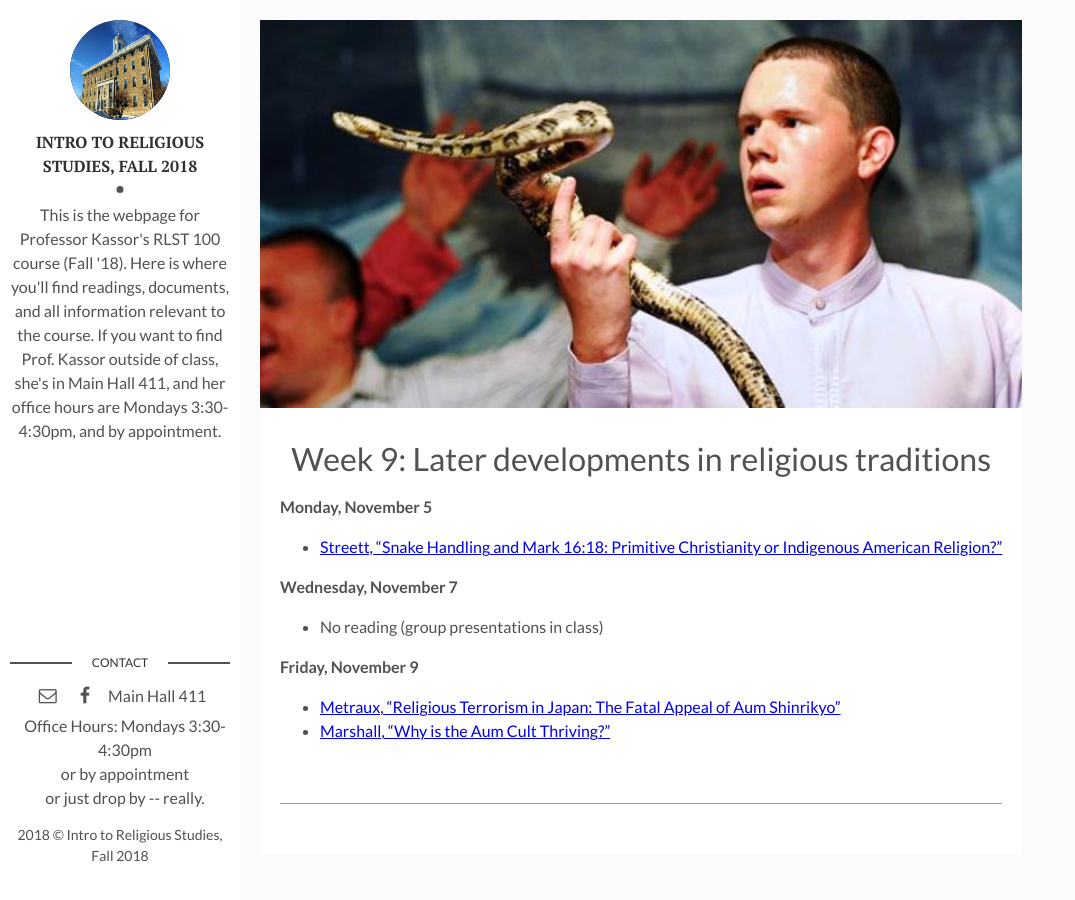
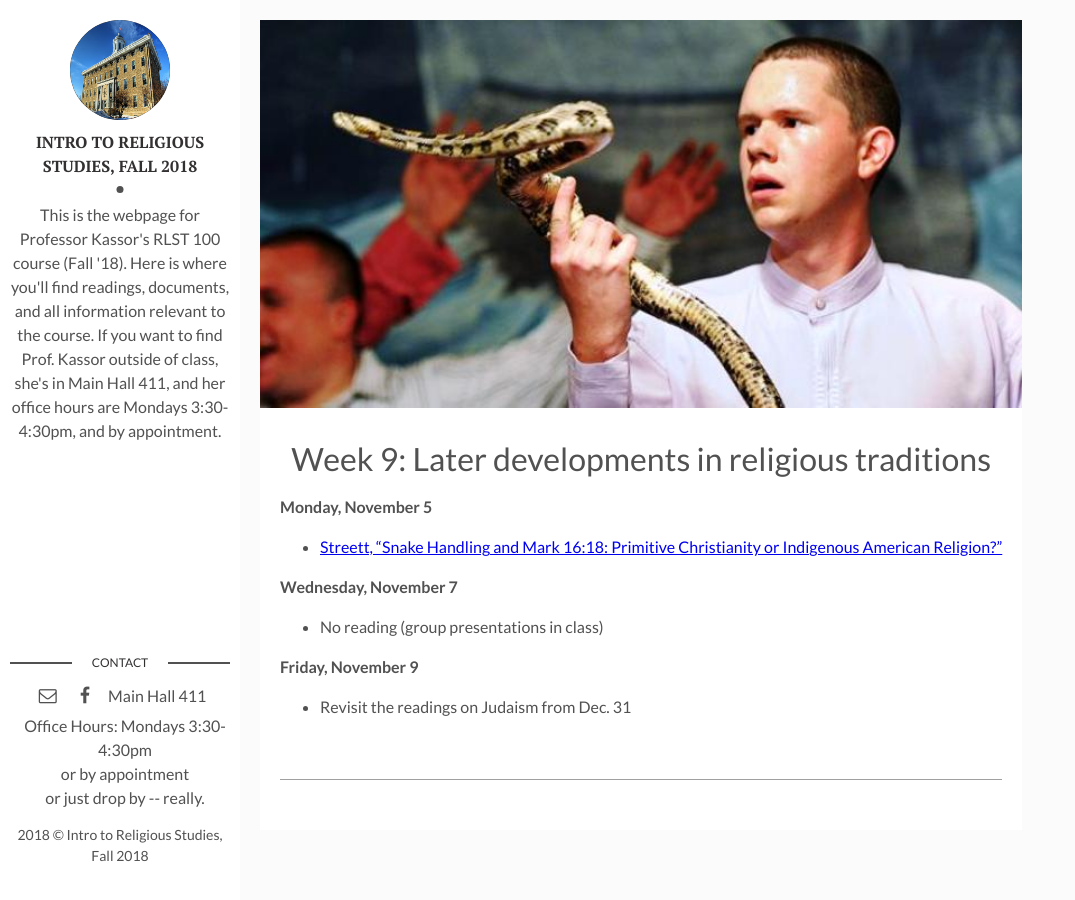
Before and after one commit to ckassor/ckassor.github.io, a Jekyll site: the page built from _posts/2017-01-01-week 9.markdown, in a window 1280 px wide. Shown: the whole page, without its empty margins (0-1075 px from the left). Built offline with Jekyll 4.4.1, drawn with Linux system fonts in a browser that asks for light colours; comment, search, counter and statistics services are not loaded.

Commit message:
fixed friday

```diff
--- a/_posts/2017-01-01-week 9.markdown
+++ b/_posts/2017-01-01-week 9.markdown
@@ -14,5 +14,4 @@ img: snakes.jpg
 - No reading (group presentations in class)
 
 **Friday, November 9**
-- [Metraux, "Religious Terrorism in Japan: The Fatal Appeal of Aum Shinrikyo"](http://www.jstor.org.proxy.lawrence.edu:2048/stable/pdf/2645835.pdf)
-- [Marshall, "Why is the Aum Cult Thriving?"](https://www.theguardian.com/theguardian/1999/jul/15/features11.g2)
+- Revisit the readings on Judaism from Dec. 31
```
